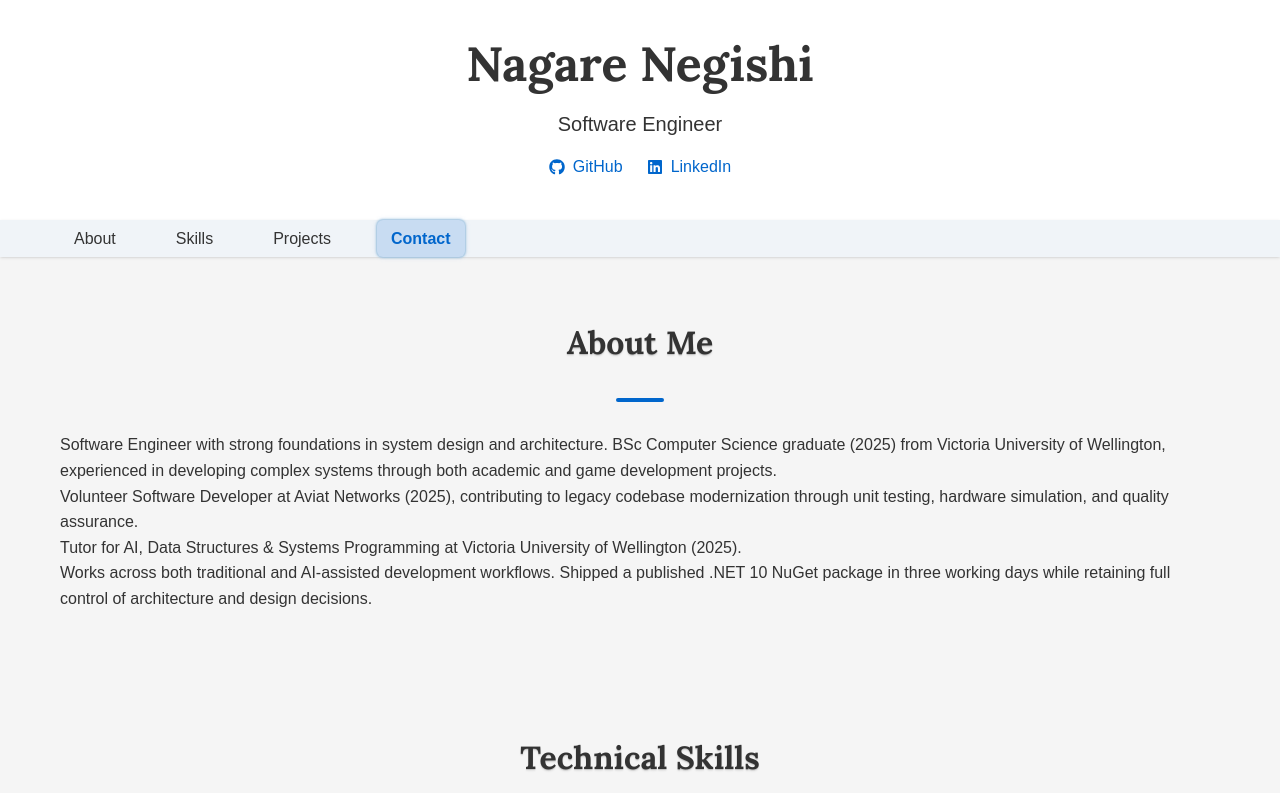
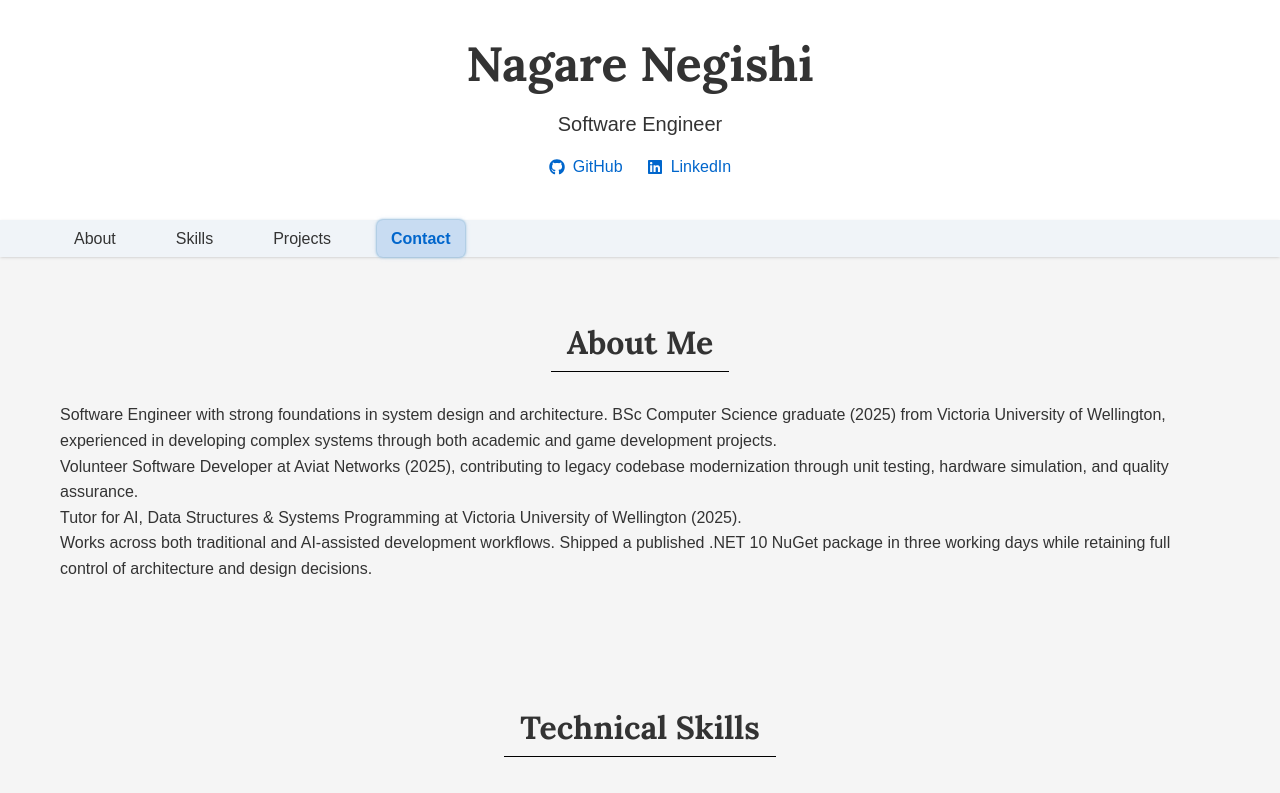
Before and after one commit to NagareNegishi/NagareNegishi.github.io, a React (Vite) app: page / in a window 1280 px wide. Shown: the top 793 px of the page. Built offline with nearby package versions, Linux system fonts and the light colour scheme.

Commit message:
adjust effect #24

```diff
--- a/src/components/SectionHeading.jsx
+++ b/src/components/SectionHeading.jsx
@@ -1,8 +1,11 @@
 function SectionHeading({ children }) {
     return (
         <div className="text-center mb-[30px]">
-            <h2 className="mb-2 text-shadow-sm">{children}</h2>
-            <div className="mx-auto h-1 w-12 rounded-full bg-[#0066cc]" />
+            <div className="inline-block relative pb-1">
+                {/* !mb-0 overrides `section h2 { margin-bottom: 30px }` in index.css — remove ! once that rule is deleted in the Tailwind standardization pass */}
+                <h2 className="!mb-0">{children}</h2>
+                <div className="absolute bottom-0 left-[-16px] right-[-16px] h-px bg-black" />
+            </div>
         </div>
     )
 }
```
